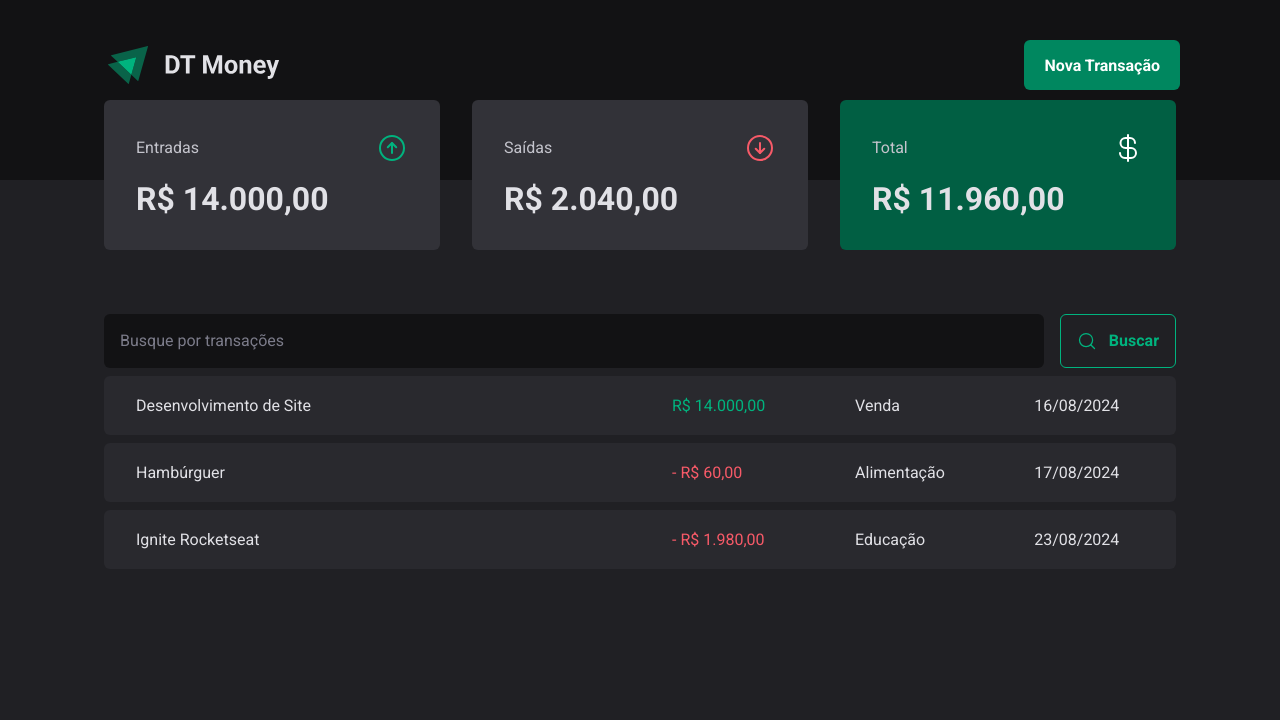
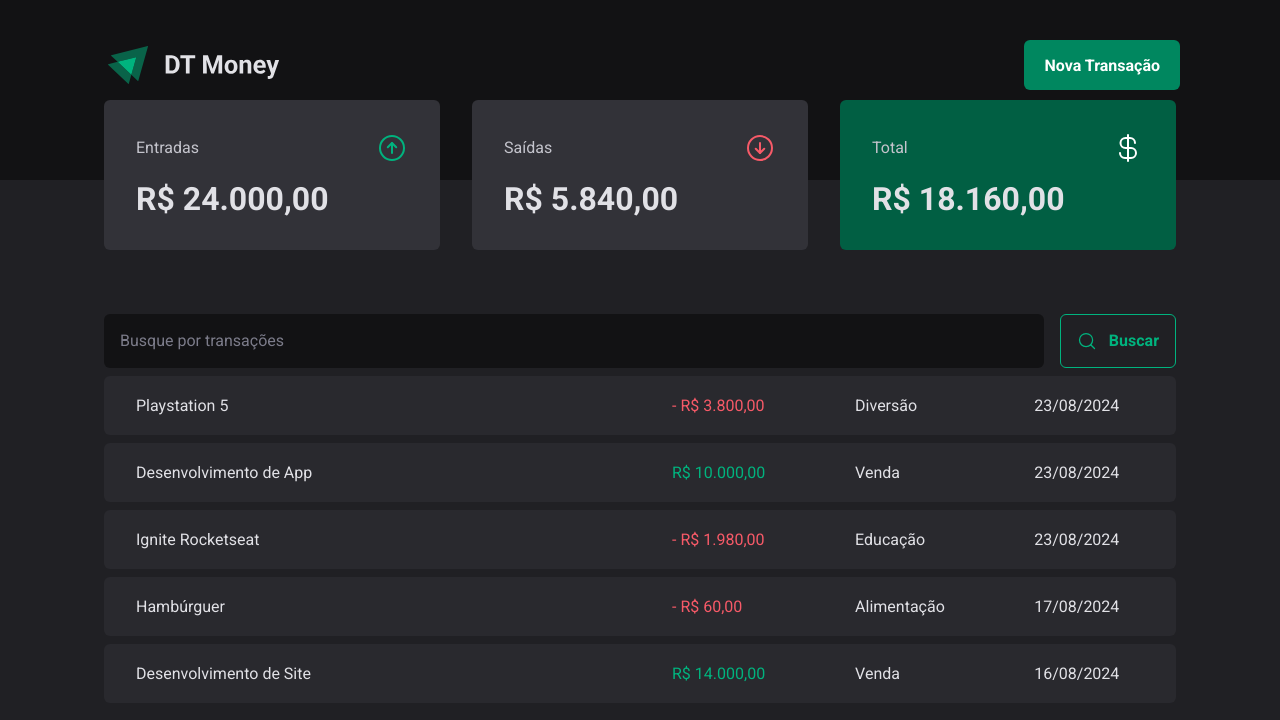
Before and after one commit to iPaulinh0/dt-money, a React (Vite) app: page / in a window 1280 px wide. Shown: the top 720 px of the page. Built offline with nearby package versions, Linux system fonts and the light colour scheme; data requests are answered from the project's data file.

Commit message:
feature: updating list when new transaction is posted

```diff
--- a/server.json
+++ b/server.json
@@ -23,6 +23,22 @@
       "category": "Educação",
       "price": 1980,
       "createdAt": "2024-08-23T07:14:53.280Z"
+    },
+    {
+      "description": "Desenvolvimento de App",
+      "price": 10000,
+      "category": "Venda",
+      "type": "income",
+      "createdAt": "2024-08-23T08:35:18.020Z",
+      "id": 4
+    },
+    {
+      "description": "Playstation 5",
+      "price": 3800,
+      "category": "Diversão",
+      "type": "outcome",
+      "createdAt": "2024-08-23T08:49:24.419Z",
+      "id": 5
     }
   ]
 }
--- a/src/components/NewTransactionModal/index.tsx
+++ b/src/components/NewTransactionModal/index.tsx
@@ -4,6 +4,8 @@
 import * as z from 'zod'
 import { Controller, useForm } from "react-hook-form"
 import { zodResolver } from "@hookform/resolvers/zod"
+import { useContext } from "react"
+import { TransactionsContext } from "../../contexts/TransactionsContext"
 
 const newTransactionFormSchema = z.object({
   description: z.string(),
@@ -15,19 +17,20 @@
 type NewTransactionsInputs = z.infer<typeof newTransactionFormSchema>
 
 export function NewTransactionModal() {
-
+  const { createTransaction } = useContext(TransactionsContext)
   const {
     control,
     register,
     handleSubmit,
-    formState: {isSubmitting}
+    formState: {isSubmitting},
+    reset
   } = useForm<NewTransactionsInputs>({
     resolver: zodResolver(newTransactionFormSchema)
   })
 
   async function handleCreateNewTransaction(data: NewTransactionsInputs) {
-    await new Promise(resolve => setTimeout(resolve, 2000))
-    console.log(data)
+    createTransaction(data)
+    reset()
   }
 
   return(
--- a/src/contexts/TransactionsContext.tsx
+++ b/src/contexts/TransactionsContext.tsx
@@ -10,10 +10,17 @@
   createdAt: string
 }
 
+interface CreateTransactionInput {
+  description: string
+  price: number
+  category: string
+  type: 'income' | 'outcome'
+}
 
 interface TransactionContextType {
   transactions: Transactions[]
   fetchTransactions: (query?: string) => Promise<void>
+  createTransaction: (data: CreateTransactionInput) => Promise<void>
 }
 
 interface TransactionsProviderProps {
@@ -29,10 +36,26 @@
   async function fetchTransactions(query?: string) {
     const response = await api.get('transactions', {
       params: {
+        _sort: 'createdAt',
+        _order: 'desc',
         q: query,
       }
     })
     setTransactions(response.data)
+  }
+
+  async function createTransaction(data: CreateTransactionInput) {
+    const { description, price, category, type } = data
+
+    const response = await api.post('transactions', {
+      description,
+      price,
+      category,
+      type,
+      createdAt: new Date(),
+    })
+
+    setTransactions(state => [response.data, ...state])
   }
 
   useEffect(() => {
@@ -40,7 +63,7 @@
   }, [])
 
   return (
-    <TransactionsContext.Provider value={{ transactions, fetchTransactions }}>
+    <TransactionsContext.Provider value={{ transactions, fetchTransactions, createTransaction }}>
       {children}
     </TransactionsContext.Provider>
   )
```
